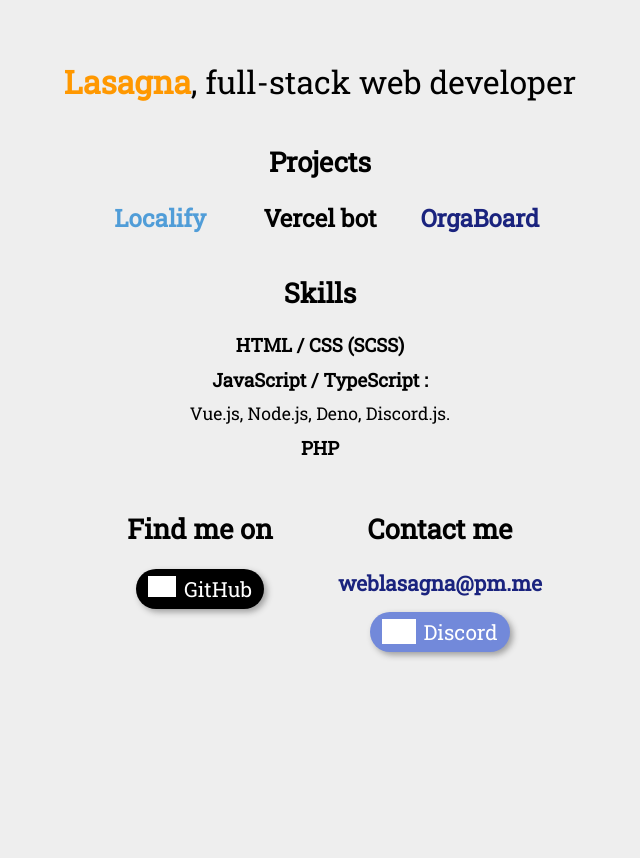
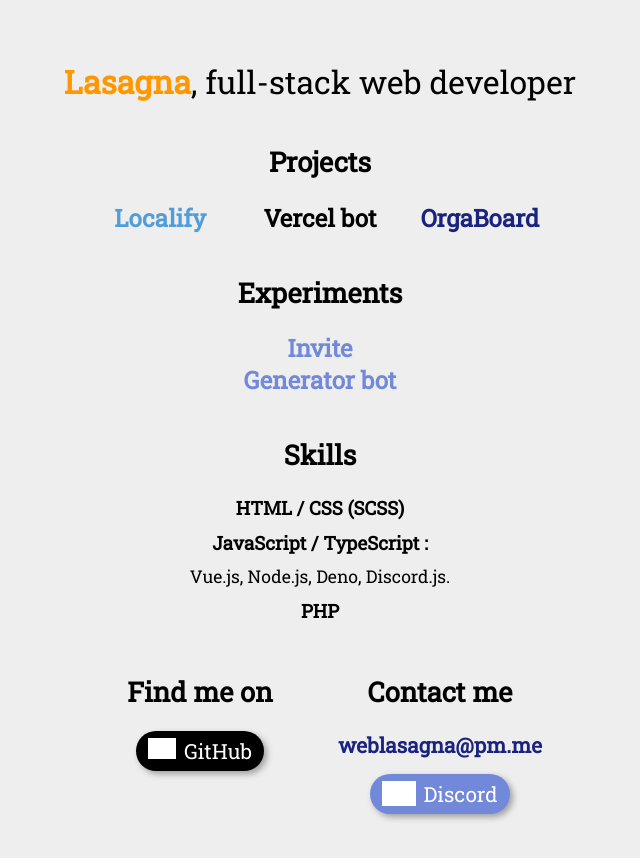
Before and after one commit to WebLasagna/lasagna, a Vue app: page / in a window 1280 px wide. Shown: the top 858 px of the page, without its empty margins (320-960 px from the left). Before the commit the page ends 800 px from the top, so only its background shows below. Built offline with nearby package versions, Linux system fonts and the light colour scheme; grey boxes are pictures that could not be loaded.

Commit message:
Added experiments section and IG bot

```diff
--- a/src/views/Home.vue
+++ b/src/views/Home.vue
@@ -18,6 +18,14 @@
             </div>
             <div class="s12 m2">
               <a class="project orga" href="https://board.orga.ml" target="_blank">OrgaBoard</a>
+            </div>
+          </div>
+        </div>
+        <div class="center">
+          <h2>Experiments</h2>
+          <div class="row jcc">
+            <div class="s12 m2">
+              <a class="project ig-bot" href="https://github.com/Dungeon-bots/invite-generator" target="_blank">Invite Generator bot</a>
             </div>
           </div>
         </div>
@@ -106,6 +114,10 @@
   color: #000;
 }
 
+.ig-bot {
+  color: #7289DA;
+}
+
 p {
   font-size: 1.1rem;
   margin: 5px;
```
